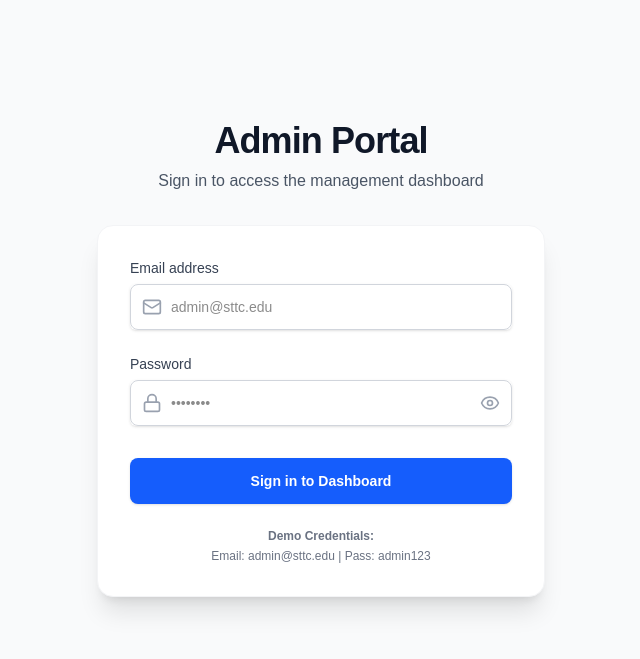
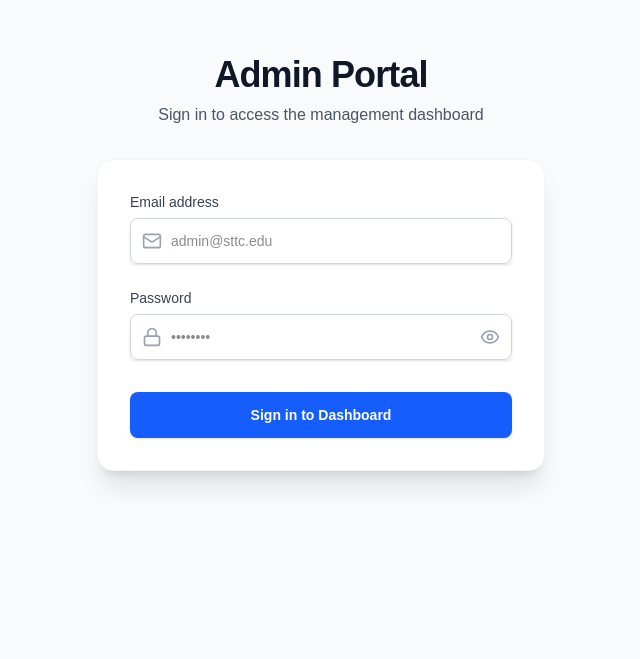
Before and after one commit to rakibhossainDev/sttc, a Next.js app: page /admin in a window 1280 px wide. Shown: the part 105-764 px from the top of the page, without its empty margins (319-959 px from the left). Built offline with nearby package versions, Linux system fonts and the light colour scheme; no server answers.

Commit message:
feat: setup public profiles table and real admin role check logic

```diff
--- a/app/admin/page.tsx
+++ b/app/admin/page.tsx
@@ -61,7 +61,7 @@ export default function AdminLogin() {
   };
 
   return (
-    <div className="min-h-screen flex flex-col items-center justify-center bg-gray-50 dark:bg-gray-950 px-4 sm:px-6 lg:px-8">
+    <div className="min-h-screen flex flex-col pt-16 sm:pt-24 items-center bg-gray-50 dark:bg-gray-950 px-4 sm:px-6 lg:px-8">
       <div className="w-full max-w-md mx-auto">
         <div className="mb-8 text-center">
           <h2 className="text-3xl sm:text-4xl font-extrabold text-gray-900 dark:text-white tracking-tight">
@@ -135,11 +135,6 @@ export default function AdminLogin() {
                 {isLoading ? "Signing in..." : "Sign in to Dashboard"}
               </button>
             </div>
-
-            <div className="text-center mt-6 text-xs text-gray-500 dark:text-gray-400 flex flex-col gap-1">
-              <p className="font-semibold">Demo Credentials:</p>
-              <p>Email: admin@sttc.edu | Pass: admin123</p>
-            </div>
           </form>
         </div>
       </div>
```
